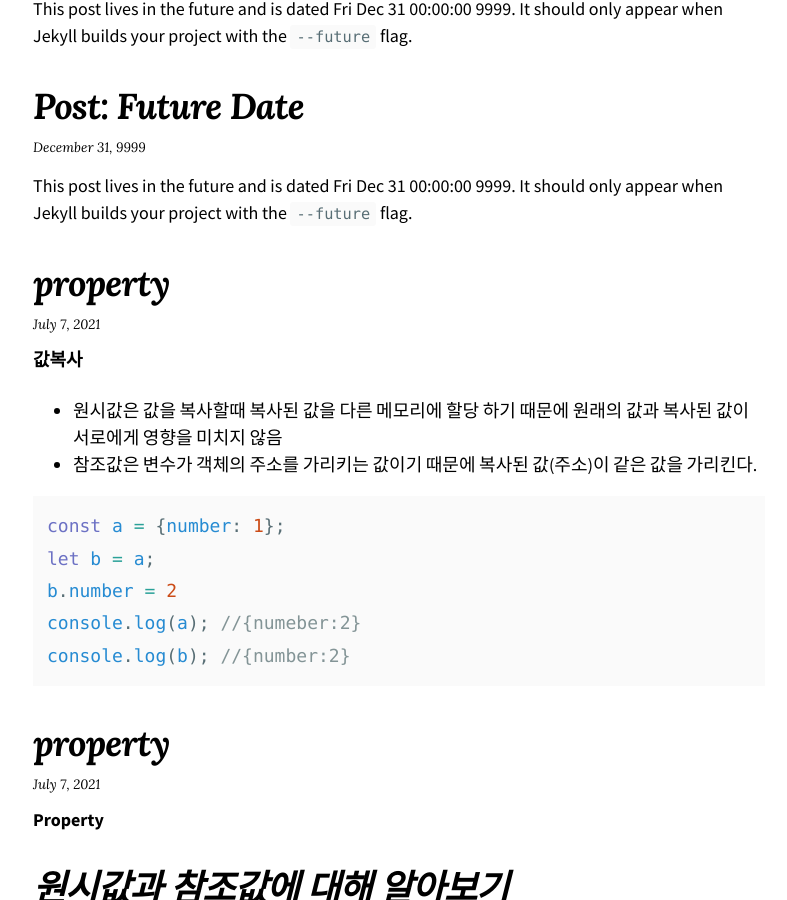
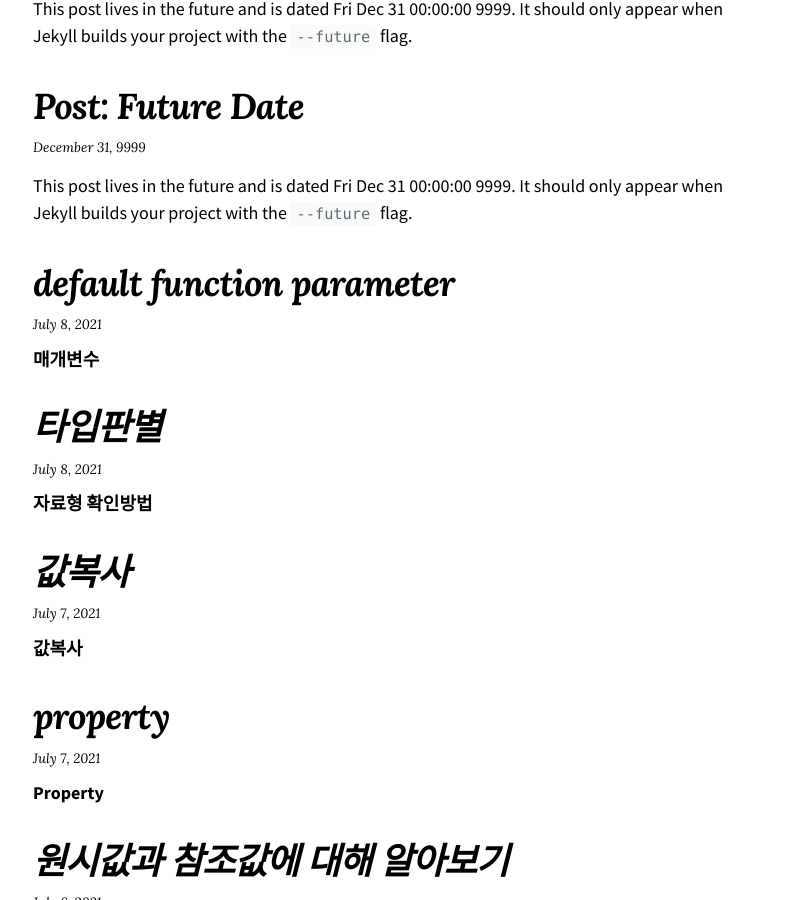
Before and after one commit to sayeunho/sayeunho.github.io, a Jekyll site: the page built from index.md, in a window 1280 px wide and 900 px high, scrolled down 286 px. Shown: the whole window, without its empty margins (241-1028 px from the left). Built offline with Jekyll 4.4.1, drawn with Linux system fonts in a browser that asks for light colours; nearby versions of some CDN libraries; part of the change alters nothing that is shown; some of the changed text lies outside the part shown.

Commit message:
javascript-0708

````diff
--- /dev/null
+++ b/_posts/2016-06-28-dataTypeCheck.md
@@ -0,0 +1,73 @@
+---
+layout: post
+title:  "타입판별"
+crawlertitle: Markdown sample
+summary: "Jekyll default page"
+date:   2021-07-08
+categories: posts
+tags: 'jekyll'
+author: eunho
+---
+## 자료형 확인방법
+
+- 1.typeOf
+> typeof는 함수가 아닌 연산자이다. 즉, 괄호를 사용하지 않고 !value, ~value와 같이 사용할 수 있는 단항 연산자이다.<br>
+### 단 null 은 하나의 object로 인식하기 때문에 typeof를 통해 타입을 확인하면 object가 반환됨.
+{% highlight js %}
+typeof 3; // === 'number'
+typeof 'str'; // === 'string'
+typeof {}; // === 'object'
+typeof []; // === 'object'
+typeof function () {}; // === 'function'
+typeof null; // === 'object'
+
+* let value = null;
+typeof value === "object" //true
+
+var value = null;
+value !== null && typeof value === "object"
+
+
+{% endhighlight %}
+- 2.instanceof
+>instanceof 는 비교 연산자로 >,<,== 와 같이 두개의 인자를 받는 연산자로 앞의 비교 연산자들을 이용하는 기분으로 사용하면 된다.(다항연산자)
+{% highlight js %}
+var Person = function(){
+    this.name = "unikys";
+};
+"foo" instanceof String; // === false
+"foo" instanceof Object; // === false
+true instanceof Boolean; // === false
+true instanceof Object; // === false
+[0,1] instanceof Array; // === true
+{0:1} instanceof Object; // === true
+var color1 = new String("red");
+var color2 = "red";
+color1 == color2; // === true
+
+"foo".constructor instanceof String; // === false
+"foo".constructor === String; // === true?!
+
+{% endhighlight %}
+
+> object literal인 []와 {}에 대해서 typeof는 둘다 object를 리턴했지만,
+instanceof는 각각 Array와 Object를 리턴한 것도 관심을 가져야할 결과이다.
+{% highlight js %}
+"foo".constructor instanceof String; // === false
+"foo".constructor === String; // === true?!
+
+
+String
+function String() { [native code] }
+
+{% endhighlight %}
+
+> 크롬에서 String을 실행하면 위와같이 나온다. <br>
+"foo".constructor 는 Function의 instance인 것이다. instance의 개념에 대해서 다시한번 돌이켜보면 어쩌면 당연한 결과이기도 하다. <br>
+즉, String 자체는 Function의 instance인 것이다.
+이렇게 살펴보면 결국 두가지의 연산자는 각각 다른 용도로 활용하면 될 것이다.<br>
+primitive type을 구분할 때에는 typeof를 사용하고 클래스의 타입을 구분할 때에는 instanceof를 사용하면 된다.
+
+- 3.constructor
+
+- 4.Object.prototype.toString.call(obj) === ‘[object type]’
--- a/_posts/2021-07-02-Loops.md
+++ b/_posts/2021-07-02-Loops.md
@@ -53,3 +53,40 @@ for(i =3; i >0 ; i --) {
     }
 
 ```
+### for in
+```javascript
+var fruits = ["apple","orange","cherry"];
+
+//for
+for(int i = 0;  i < fruits.length ; i ++) {
+    document.getElementById('for').innerHTML += '<li>'+fruits[i]+'</li>';
+}
+
+// for each
+fruits.forEach(function(item, index){
+    document.getElementById('for').innerHTML += '<li>'+item+'</li>';
+});
+// for of 배열에서 사용함.
+var item;
+for(item of fruits) {
+    document.getElementById('for').innerHTML += '<li>'+item+'</li>';
+}
+
+// for in 객체내의 값들마다 할일 객체 = 변수(property) + 함수(method)
+var person = { pname : '은호', page: '200', pgender: '여성'}
+var x ;
+for (x in person) {
+    document.getElementById('for').innerHTML += '<li>'+ person[x] +'</li>';
+}
+//do while
+var y = 0;
+do{
+    document.getElementById('for').innerHTML += '<li>'+ fruits[y] +'</li>';
+    y++;
+}
+while(y <fruits.length);
+
+
+```
+
+### for of
--- a/_posts/2021-07-07-valueCopy.md
+++ b/_posts/2021-07-07-valueCopy.md
@@ -1,7 +1,7 @@
 ---
 bg: "tools.jpg"
 layout: post
-title:  property
+title:  값복사
 crawlertitle: Markdown sample
 summary: Description for this article
 date:   2021-07-07
@@ -13,6 +13,9 @@ bg: "african-penguins.jpg"
 
 
 ### 값복사
+
+
+
 - 원시값은 값을 복사할때 복사된 값을 다른 메모리에 할당 하기 때문에 원래의 값과 복사된 값이 서로에게 영향을 미치지 않음
 - 참조값은 변수가 객체의 주소를 가리키는 값이기 때문에 복사된 값(주소)이 같은 값을 가리킨다.
 {% highlight js %}
--- /dev/null
+++ b/_posts/2021-07-08-defaultFunctionParameter.md
@@ -0,0 +1,72 @@
+---
+bg: "tools.jpg"
+layout: post
+title:  default function parameter
+crawlertitle: Markdown sample
+summary: Description for this article
+date:   2021-07-08
+categories: posts
+tags: ['jekyll']
+author: redVi
+bg: "african-penguins.jpg"
+---
+
+### 매개변수
+
+- 매개변수에 값이 없거나 undefined가 전달될 경우 이름붙은 매개변수를 기본값으로 초기화 할수있다.
+
+{% highlight js %}
+
+function multiply(a, b = 1) {
+  return a *b;
+}
+
+console.log(multiply(5,2));
+
+console.log(multiply(5));
+
+{% endhighlight %}
+
+
+{% highlight js %}
+
+function addTen(num) {
+  num += 10;
+  retunr num;
+}
+var count = 20;
+var result = addTen(count);
+console.log(count); // 20 변동없음
+console.log(result); //30
+
+{% endhighlight %}
+
+- addTen이 넘겨받은 매개변수 num은 지역변수임.
+코드 실행시 count가 매개변수로 전달됨. <br/>
+이때 변수의 값은 20이었는데 이값이 매개변수 num 에 복사되어 addTen() 내부에서 쓰입니다. <br/>
+전달된 값이 원시값이기 때문에 기존값은 변경이 없음.
+
+{% highlight js %}
+function setName(obj) {
+  obj.name = "Nicholas";
+}
+var person = new Object();
+setName(person);
+alert(person.name) //Nicholas
+{% endhighlight %}
+
+
+
+{% highlight js %}
+function setName(obj) {
+  obj.name ="Nicholas";
+  obj = new Object();
+  obj.name = "Greg";
+}
+var person = new Object();
+setName(person);
+console.log(person.name); //nicholas
+{% endhighlight %}
+
+>person을 setName()에 전달하면 name 프로퍼티에 nicholas가 저장됨.
+그런다음 변수 obj는 새객체를 가르킴 새객체의 name프로퍼티가 greg를 저장함.
````
Also changed, not shown: _posts/2016-06-28-dataType.md (renamed from _posts/2016-06-28-dataType.markdown).
